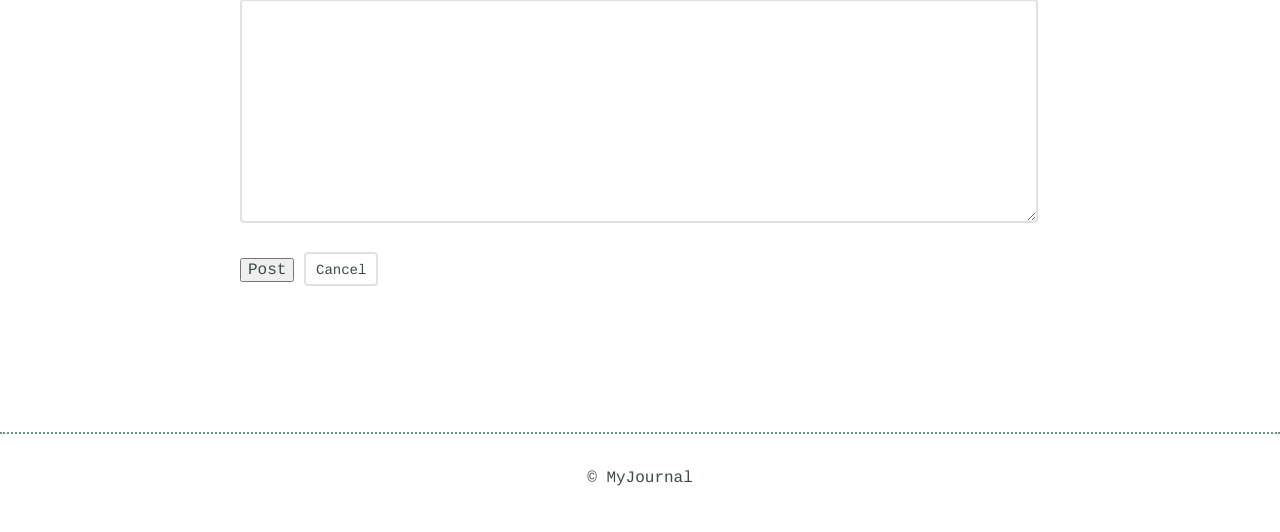
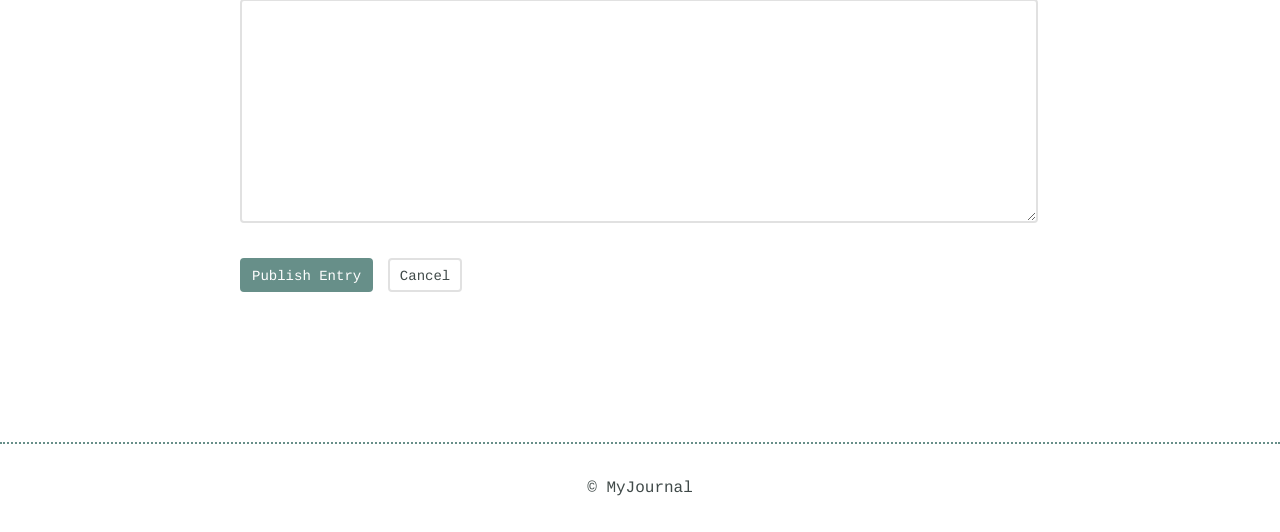
Before and after one commit to AlexEastwood/Techdegree-Project-5, a Flask app: page /entries/new in a window 1280 px wide. Shown: the part 883-1415 px from the top of the page. Before the commit the page ends 1369 px from the top, so only its background shows below. Run offline with Flask 2, Linux system fonts and the light colour scheme.

Commit message:
button => input

```diff
--- a/Learning Journal/templates/new.html
+++ b/Learning Journal/templates/new.html
@@ -16,7 +16,7 @@
                 <textarea id="what-i-learned" rows="5" name="whatILearned"></textarea>
                 <label for="resources-to-remember">Resources to Remember</label>
                 <textarea id="resources-to-remember" rows="5" name="ResourcesToRemember"></textarea>
-                <button type="submit">Post</button>
+                <input type="submit" value="Publish Entry" class="button">
                 <a href="{{url_for("index")}}" class="button button-secondary">Cancel</a>
             </form>
         </div>
```
